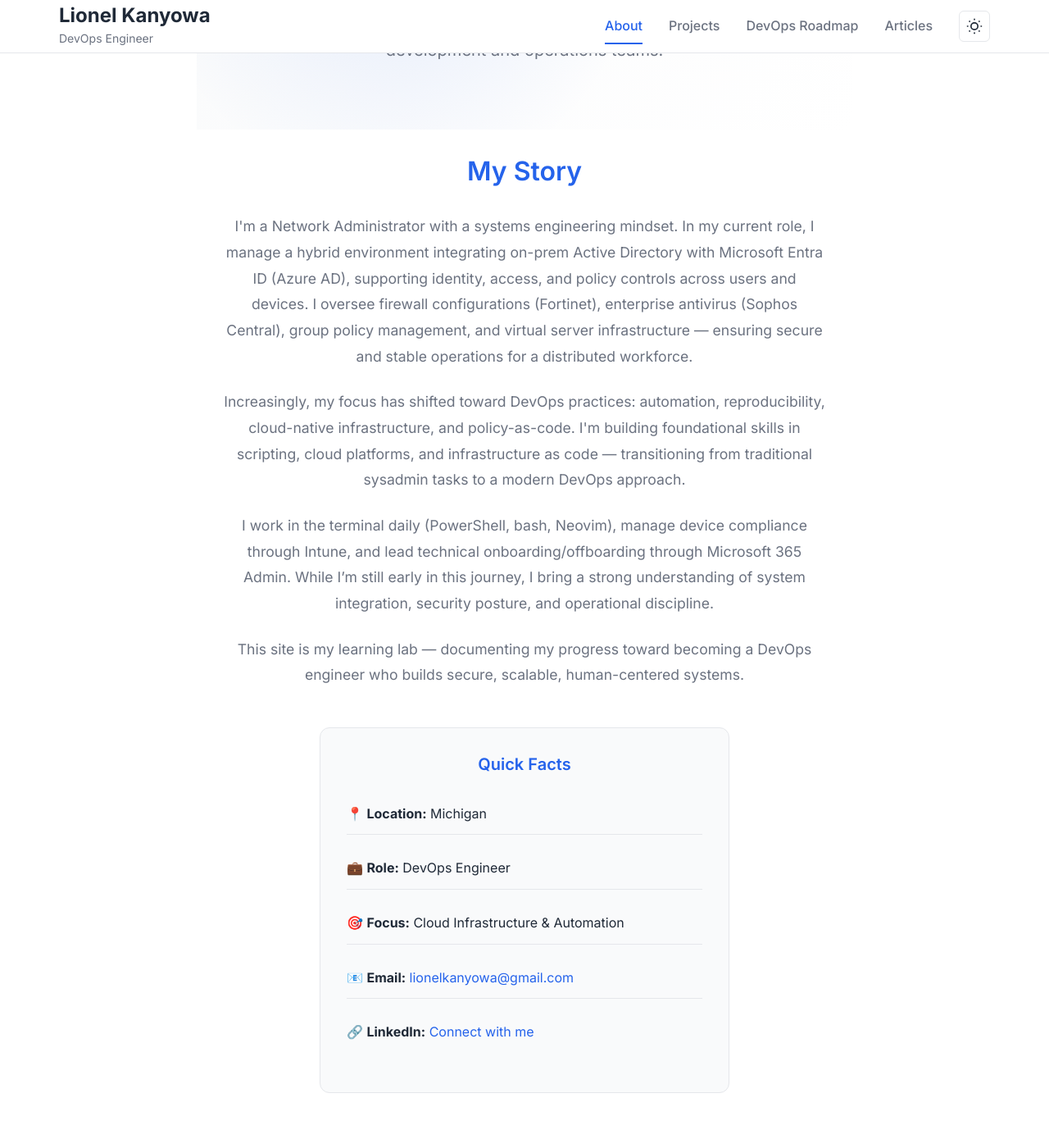
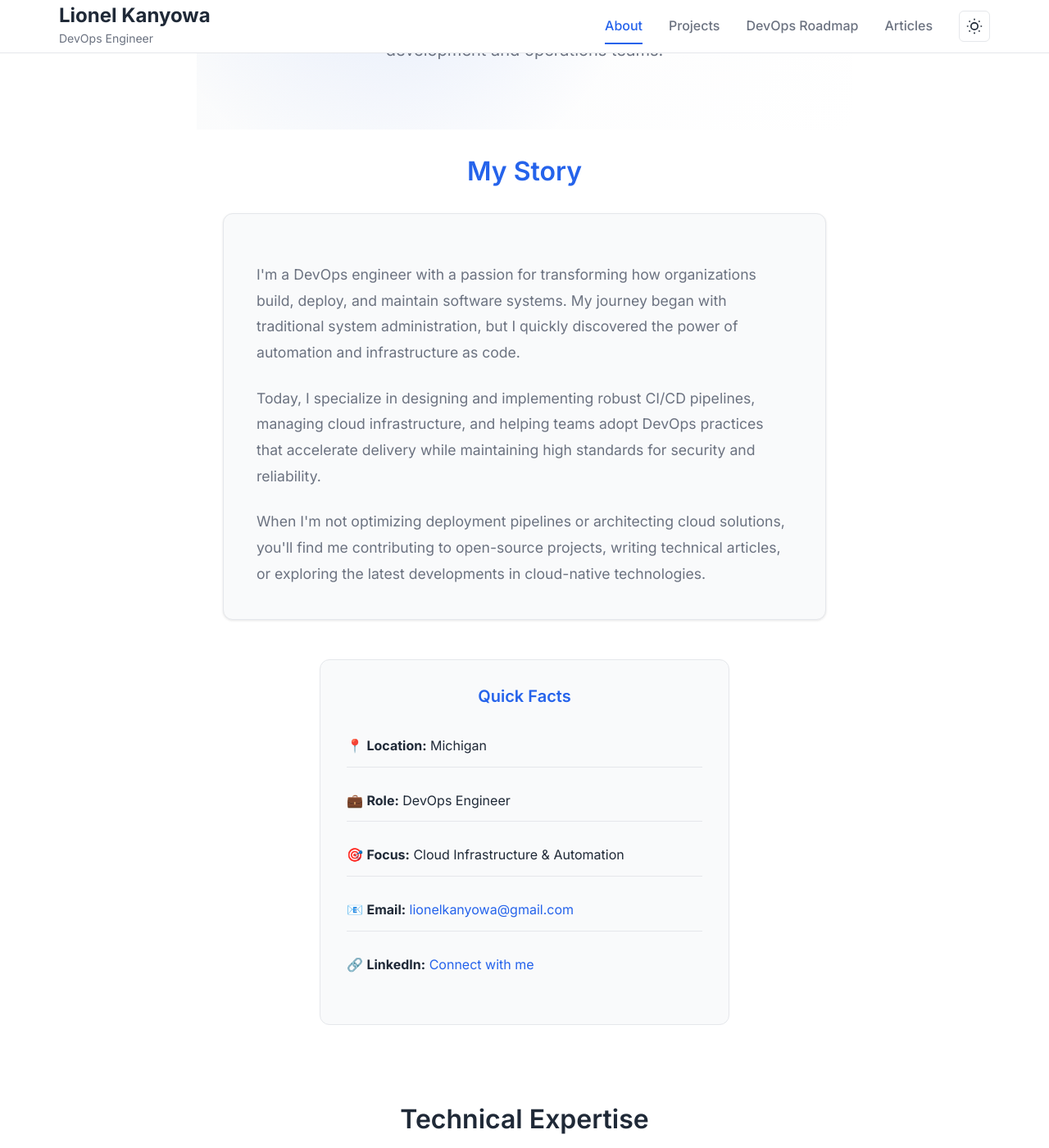
Before and after one commit to lionelkanyowa/lionelkanyowa.github.io, a Jekyll site: the page built from about.md, in a window 1280 px wide and 1400 px high, scrolled down 221 px. Shown: the whole window at 82% size. Built offline with Jekyll 4.4.1, drawn with Linux system fonts in a browser that asks for light colours.

Commit message:
chore: updated 'My Story' in about.md and main.css to make content look cleaner

```diff
--- a/about.md
+++ b/about.md
@@ -17,17 +17,17 @@ permalink: /about/
     <div class="story-section">
       <h2>My Story</h2>
       <div class="story-content">
-        <p>
-          I'm a Network Administrator with a systems engineering mindset. In my current role, I manage a hybrid environment integrating on-prem Active Directory with Microsoft Entra ID (Azure AD), supporting identity, access, and policy controls across users and devices. I oversee firewall configurations (Fortinet), enterprise antivirus (Sophos Central), group policy management, and virtual server infrastructure — ensuring secure and stable operations for a distributed workforce.
-        </p>
-        <p>
-          Increasingly, my focus has shifted toward DevOps practices: automation, reproducibility, cloud-native infrastructure, and policy-as-code. I'm building foundational skills in scripting, cloud platforms, and infrastructure as code — transitioning from traditional sysadmin tasks to a modern DevOps approach.
-        </p>
-        <p>
-          I work in the terminal daily (PowerShell, bash, Neovim), manage device compliance through Intune, and lead technical onboarding/offboarding through Microsoft 365 Admin. While I’m still early in this journey, I bring a strong understanding of system integration, security posture, and operational discipline.
-        </p>
-        <p>This site is my learning lab — documenting my progress toward becoming a DevOps engineer who builds secure, scalable, human-centered systems.
-        </p>
+        <div class="story-card">
+          <p>
+            I'm a DevOps engineer with a passion for transforming how organizations build, deploy, and maintain software systems. My journey began with traditional system administration, but I quickly discovered the power of automation and infrastructure as code.
+          </p>
+          <p>
+            Today, I specialize in designing and implementing robust CI/CD pipelines, managing cloud infrastructure, and helping teams adopt DevOps practices that accelerate delivery while maintaining high standards for security and reliability.
+          </p>
+          <p>
+            When I'm not optimizing deployment pipelines or architecting cloud solutions, you'll find me contributing to open-source projects, writing technical articles, or exploring the latest developments in cloud-native technologies.
+          </p>
+        </div>
       </div>
     </div>
 
--- a/assets/css/main.css
+++ b/assets/css/main.css
@@ -1250,16 +1250,28 @@ section {
 }
 
 .story-content {
-  max-width: 800px;
+  max-width: 900px;
   margin: 0 auto;
-  text-align: center;
 }
 
-.story-content p {
+.story-card {
+  background: var(--card-bg);
+  padding: 2.5rem;
+  border-radius: 12px;
+  border: 1px solid var(--border-color);
+  box-shadow: var(--shadow);
+}
+
+.story-card p {
   font-size: 1.1rem;
   line-height: 1.8;
   margin-bottom: 1.5rem;
   color: var(--text-secondary);
+  text-align: left;
+}
+
+.story-card p:last-child {
+  margin-bottom: 0;
 }
 
 .quick-facts-section {
@@ -1290,15 +1302,11 @@ section {
 
 /* Mobile responsive */
 @media (max-width: 768px) {
-  .story-content {
-    text-align: left;
+  .story-card {
+    padding: 2rem;
   }
 
-  .story-content p {
+  .story-card p {
     font-size: 1rem;
   }
-
-  .story-section h2 {
-    text-align: left;
-  }
 }
```
